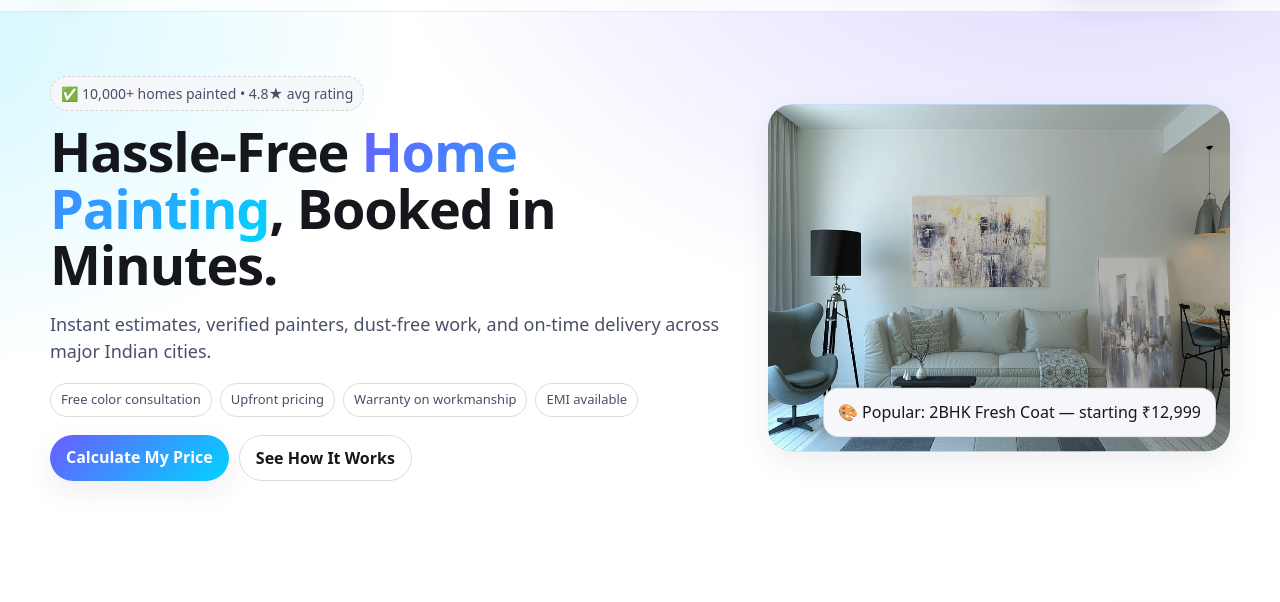
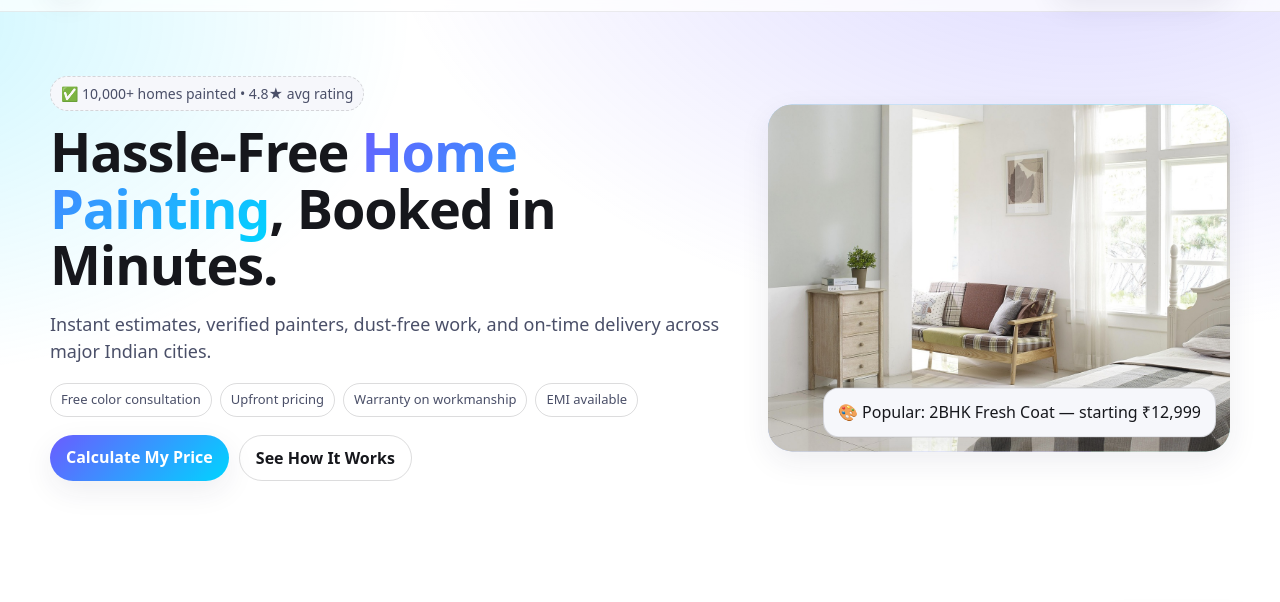
Before and after one commit to santhosh-vavilala/bookmypainter, a plain HTML site: page index.html in a window 1280 px wide. Shown: the part 61-663 px from the top of the page. Drawn offline with Linux system fonts and the light colour scheme.

Commit message:
changes for home image

```diff
--- a/index.html
+++ b/index.html
@@ -257,7 +257,7 @@
         </div>
         <div>
           <div class="hero-visual float" aria-hidden="true">
-            <img style="height: 100%;" src="./living-room-1835923_960_720.jpg" />
+            <img style="width: 100%;" src="./bedroom-1872196_1280.jpg" />
             <!-- <div class="paint-stroke"></div> -->
             <div class="floating-card">🎨 Popular: 2BHK Fresh Coat — starting ₹12,999</div>
           </div>
```
Also changed, not shown: bedroom-1872196_1280 (1).jpg (added).
